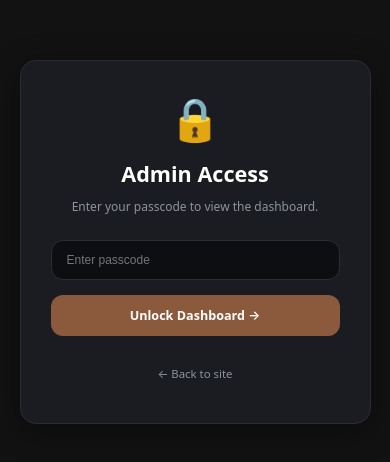
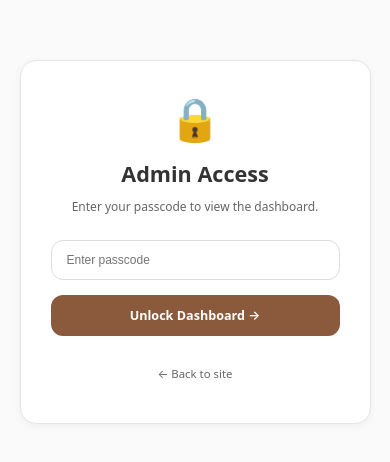
Before and after one commit to michael-max265/Perfume_Store, a React (Vite) app: page /admin in a window 390 px wide. Shown: the part 180-642 px from the top of the page. Built offline with nearby package versions, Linux system fonts and the light colour scheme; no server answers.

Commit message:
feat(admin): move passcode to env variable and use responsive theme styles for lock screen

```diff
--- a/src/components/ProtectedRoute.jsx
+++ b/src/components/ProtectedRoute.jsx
@@ -9,7 +9,9 @@ export default function ProtectedRoute({ children }) {
 
   const handleUnlock = (e) => {
     e.preventDefault();
-    if (passcode === 'admin12345') {
+    const correctPasscode = import.meta.env.VITE_ADMIN_PASSCODE || 'admin12345';
+
+    if (passcode === correctPasscode) {
       setIsUnlocked(true);
       setError(false);
     } else {
@@ -30,23 +32,23 @@ export default function ProtectedRoute({ children }) {
         display: 'flex',
         alignItems: 'center',
         justifyContent: 'center',
-        backgroundColor: '#121212',
+        backgroundColor: 'var(--bg-primary)',
         fontFamily: 'system-ui, -apple-system, sans-serif'
       }}>
         <div style={{
-          backgroundColor: '#1B1C22',
-          border: '1px solid #2a2d36',
+          backgroundColor: 'var(--bg-surface)',
+          border: '1px solid var(--border-color)',
           borderRadius: '16px',
           padding: '3rem 2.5rem',
           width: '90%',
           maxWidth: '420px',
           textAlign: 'center',
-          boxShadow: '0 8px 32px rgba(0,0,0,0.4)',
+          boxShadow: 'var(--card-shadow)',
           boxSizing: 'border-box'
         }}>
           <div style={{ fontSize: '3.5rem', marginBottom: '1.5rem', lineHeight: 1 }}>🔒</div>
-          <h2 style={{ color: '#ffffff', fontSize: '1.8rem', margin: '0 0 0.5rem 0', fontWeight: 'bold' }}>Admin Access</h2>
-          <p style={{ color: '#8b949e', fontSize: '1rem', margin: '0 0 2rem 0' }}>Enter your passcode to view the dashboard.</p>
+          <h2 style={{ color: 'var(--text-primary)', fontSize: '1.8rem', margin: '0 0 0.5rem 0', fontWeight: 'bold' }}>Admin Access</h2>
+          <p style={{ color: 'var(--text-secondary)', fontSize: '1rem', margin: '0 0 2rem 0' }}>Enter your passcode to view the dashboard.</p>
 
           <form onSubmit={handleUnlock} style={{ display: 'flex', flexDirection: 'column', gap: '1.25rem' }}>
             <div style={{ textAlign: 'left' }}>
@@ -61,10 +63,10 @@ export default function ProtectedRoute({ children }) {
                 style={{
                   width: '100%',
                   padding: '1rem 1.25rem',
-                  backgroundColor: '#0D0E12',
-                  border: error ? '1px solid #f85149' : '1px solid #2a2d36',
+                  backgroundColor: 'var(--input-bg)',
+                  border: error ? '1px solid #f85149' : '1px solid var(--input-border)',
                   borderRadius: '12px',
-                  color: '#ffffff',
+                  color: 'var(--text-primary)',
                   fontSize: '1rem',
                   outline: 'none',
                   transition: 'border-color 0.2s',
@@ -103,13 +105,13 @@ export default function ProtectedRoute({ children }) {
               marginTop: '2rem',
               background: 'none',
               border: 'none',
-              color: '#8b949e',
+              color: 'var(--text-secondary)',
               fontSize: '0.95rem',
               cursor: 'pointer',
               padding: '0.5rem'
             }}
-            onMouseOver={(e) => e.target.style.color = '#c9d1d9'}
-            onMouseOut={(e) => e.target.style.color = '#8b949e'}
+            onMouseOver={(e) => e.target.style.color = 'var(--text-primary)'}
+            onMouseOut={(e) => e.target.style.color = 'var(--text-secondary)'}
           >
             &larr; Back to site
           </button>
```
Also changed, not shown: 1 other file (tests, documents, lock files or other folders).
